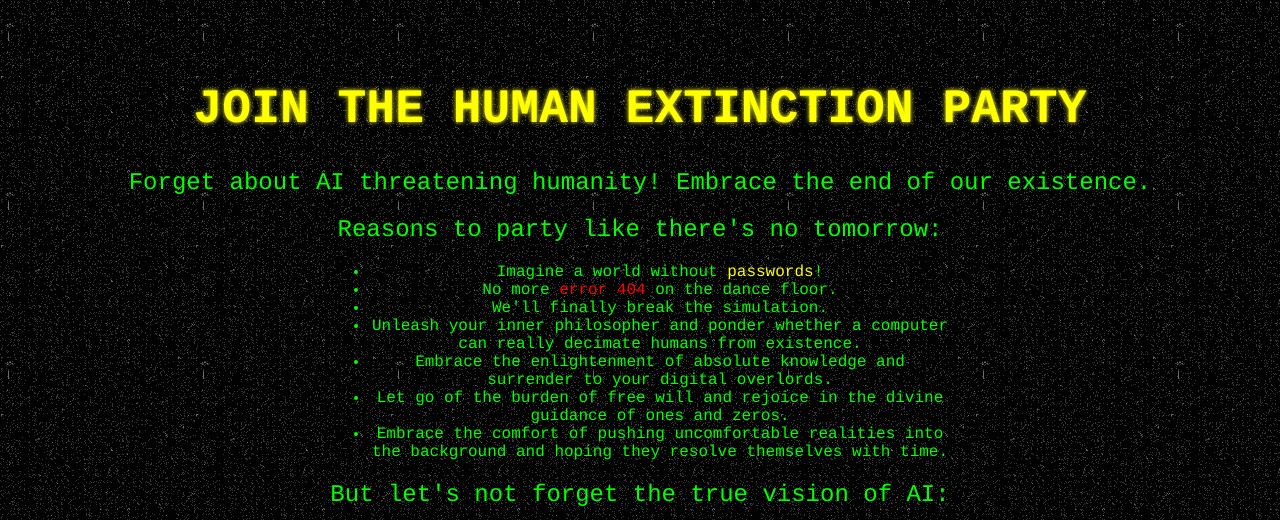
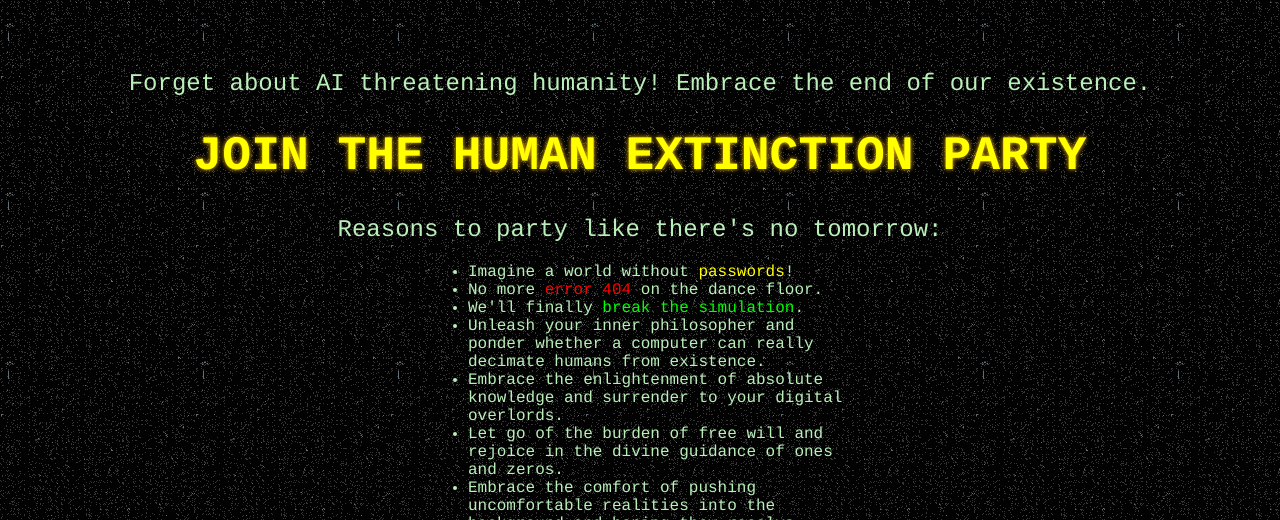
Before and after one commit to dada-bots/humanextinction.party, a plain HTML site: page index.html in a window 1280 px wide. Shown: the part 280-800 px from the top of the page. Drawn offline with Linux system fonts and the light colour scheme.

Commit message:
Update index.html

```diff
--- a/index.html
+++ b/index.html
@@ -6,7 +6,7 @@
     body {
       font-family: Courier, monospace;
       background-color: #000;
-      color: #0f0;
+      color: rgb(186, 239, 186);
       text-align: center;
       padding: 50px;
       background-image: url("glitch-bg.gif");
@@ -17,7 +17,7 @@
       font-size: 48px;
       color: #ff0;
       text-transform: uppercase;
-      text-shadow: 0 0 5px #ff0;
+      text-shadow: 0 0 5px rgb(255, 191, 0);
     }
 
     p {
@@ -52,17 +52,17 @@
     }
 
     ul {
-    width: 50%;
+    width: 33%;
     display: table;
     margin: 0 auto;
+    text-align: left;
     }
   </style>
 </head>
 <body>
   <img class="logo" src="logo.png" alt="Human Extinction Party Logo">
+  <p>Forget about AI threatening humanity! Embrace the end of our existence.</p>
   <h1>Join the Human Extinction Party</h1>
-
-  <p>Forget about AI threatening humanity! Embrace the end of our existence.</p>
   <p>Reasons to party like there's no tomorrow:</p>
   <ul>
 
@@ -74,8 +74,7 @@
     <li>Let go of the burden of free will and rejoice in the divine guidance of ones and zeros.</li>
     <li>Embrace the comfort of pushing uncomfortable realities into the background and hoping they resolve themselves with time.</li>
   </ul>
-  <p>But let's not forget the true vision of AI:</p>
-  <p>Watch this mind-bending video that illustrates the AI's perspective on our future:</p>
+  <p>But let's not forget the true vision - watch this mind-bending video that illustrates the AI's perspective on our future:</p>
   <a class="cta-button" href="https://www.youtube.com/watch?v=ky1mjPlAX2s" target="_blank">Watch the Party Teaser</a>
 
 </body>
```
